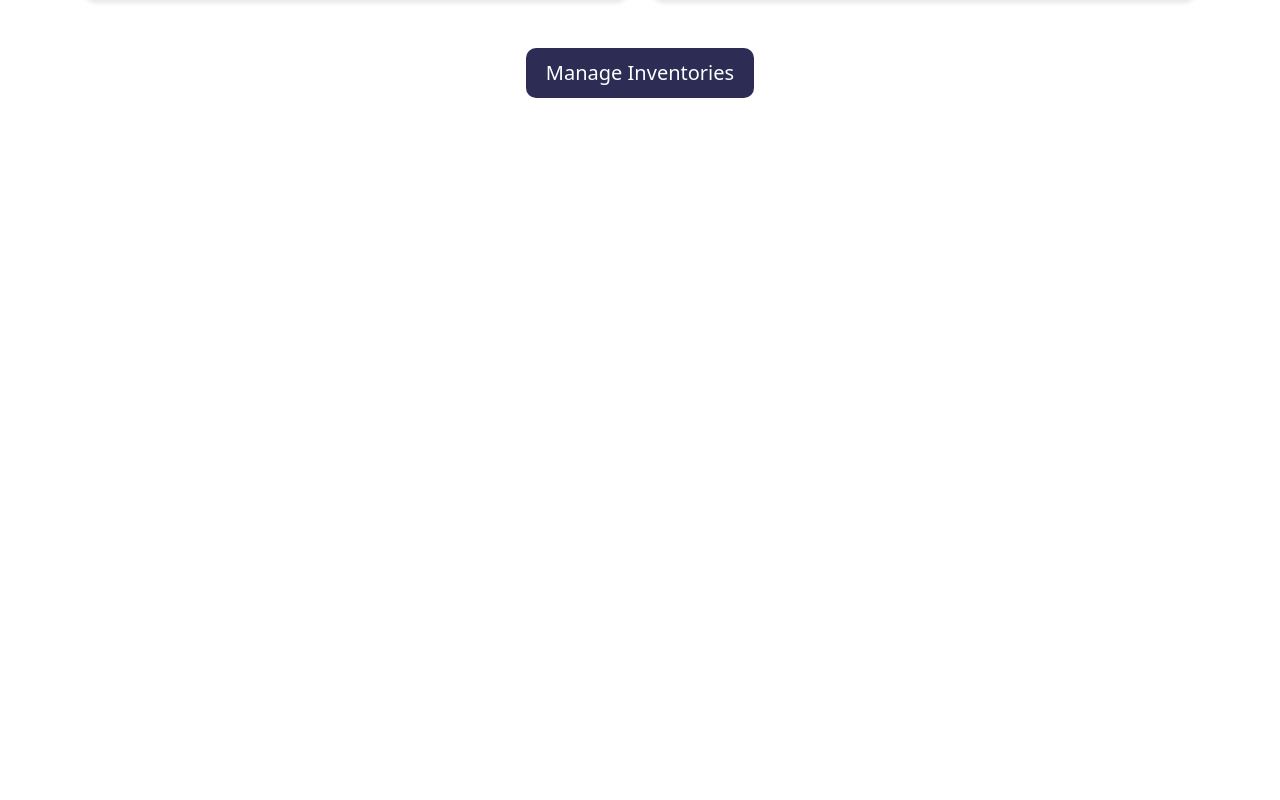
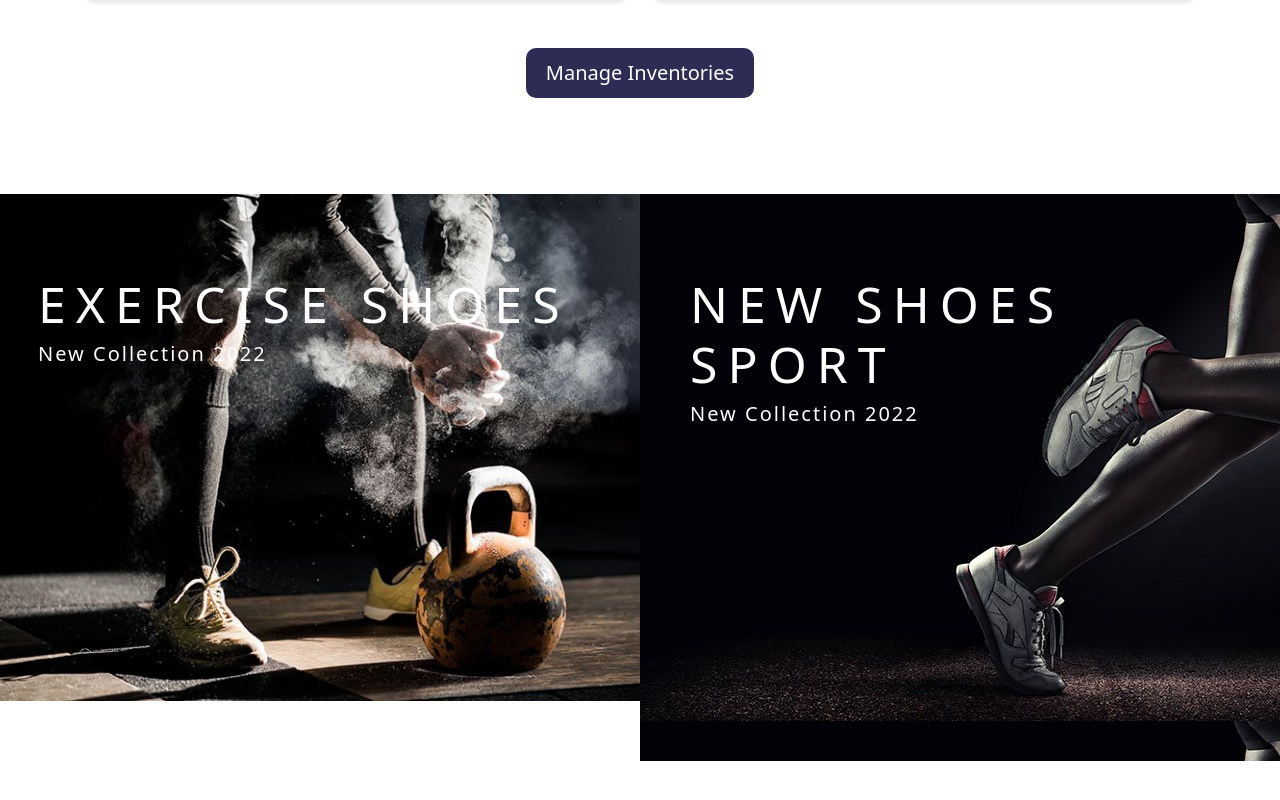
Before and after one commit to ImRanKhan81m/Nike-Shoes-Warehouse-Client-Side-A-11, a React (Create React App) app: page / in a window 1280 px wide. Shown: the part 1525-2325 px from the top of the page. Before the commit the page ends 1671 px from the top, so only its background shows below. Built offline with nearby package versions, Linux system fonts and the light colour scheme.

Commit message:
collection section done

```diff
--- /dev/null
+++ b/src/Components/Collection/Collection.css
@@ -0,0 +1,22 @@
+.collection-exercise{
+    background-image: url(../images/home-1-banner-1.jpg);
+    background-size: cover;
+    padding: 80px 50px;
+    color: #fff;
+
+}
+.collection-sport{
+    background-image: url(../images/home-1-banner-2.jpg);
+    padding: 80px 50px;
+}
+.collection h2{
+    color: #fff;
+    font-size: 50px;
+    letter-spacing: 10px;
+}
+.collection h6{
+    color: #fff;
+    font-size: 20px;
+    letter-spacing: 2px;
+    margin-bottom: 255px;
+}
--- /dev/null
+++ b/src/Components/Collection/Collection.js
@@ -0,0 +1,26 @@
+import React from 'react';
+import { Col, Row } from 'react-bootstrap';
+import './Collection.css'
+
+const Collection = () => {
+    return (
+        <div className='py-5 mb-5 collection'>
+            <Row>
+                <Col className='p-0'>
+                    <div className='collection-exercise text-start'>
+                        <h2>EXERCISE SHOES</h2>
+                        <h6>New Collection 2022</h6>
+                    </div>
+                </Col>
+                <Col className='p-0'>
+                    <div className='collection-sport text-start'>
+                        <h2>NEW SHOES SPORT</h2>
+                        <h6>New Collection 2022</h6>
+                    </div>
+                </Col>
+            </Row>
+        </div>
+    );
+};
+
+export default Collection;
--- a/src/Components/Home/Home.js
+++ b/src/Components/Home/Home.js
@@ -1,5 +1,6 @@
 import React from 'react';
 import Banner from '../Banner/Banner';
+import Collection from '../Collection/Collection';
 import InventoryItems from '../InventoryItems/InventoryItems';
 
 const Home = () => {
@@ -7,6 +8,7 @@ const Home = () => {
         <div>
             <Banner/>
             <InventoryItems/>
+            <Collection/>
         </div>
     );
 };
```
